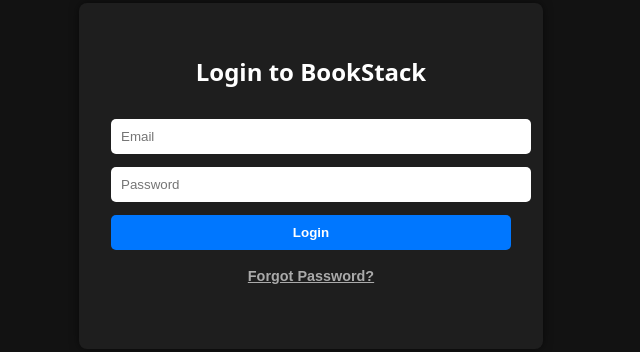
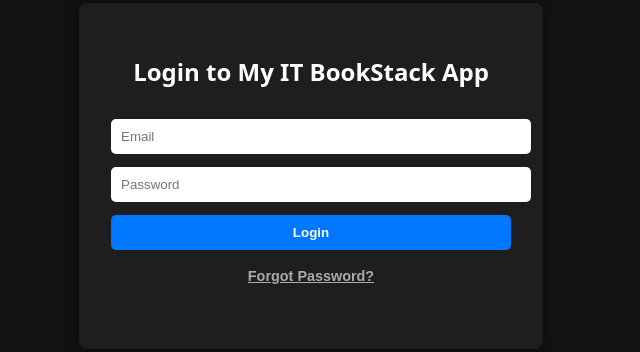
Before and after one commit to barriellaw/bookstack, a plain HTML site: page index.html in a window 1280 px wide. Shown: the part 224-576 px from the top of the page, without its empty margins (329-969 px from the left). Drawn offline with Linux system fonts and the light colour scheme; no server answers.

Commit message:
fix: update login form header to reflect application name

```diff
--- a/index.html
+++ b/index.html
@@ -10,7 +10,7 @@
   <div class="container">
     <!-- LOGIN FORM -->
     <form id="login-form" class="form-box">
-      <h2>Login to BookStack</h2>
+      <h2>Login to My IT BookStack App</h2>
       <input type="email" id="email" placeholder="Email" required />
       <input type="password" id="password" placeholder="Password" required />
       <button type="submit">Login</button>
```
